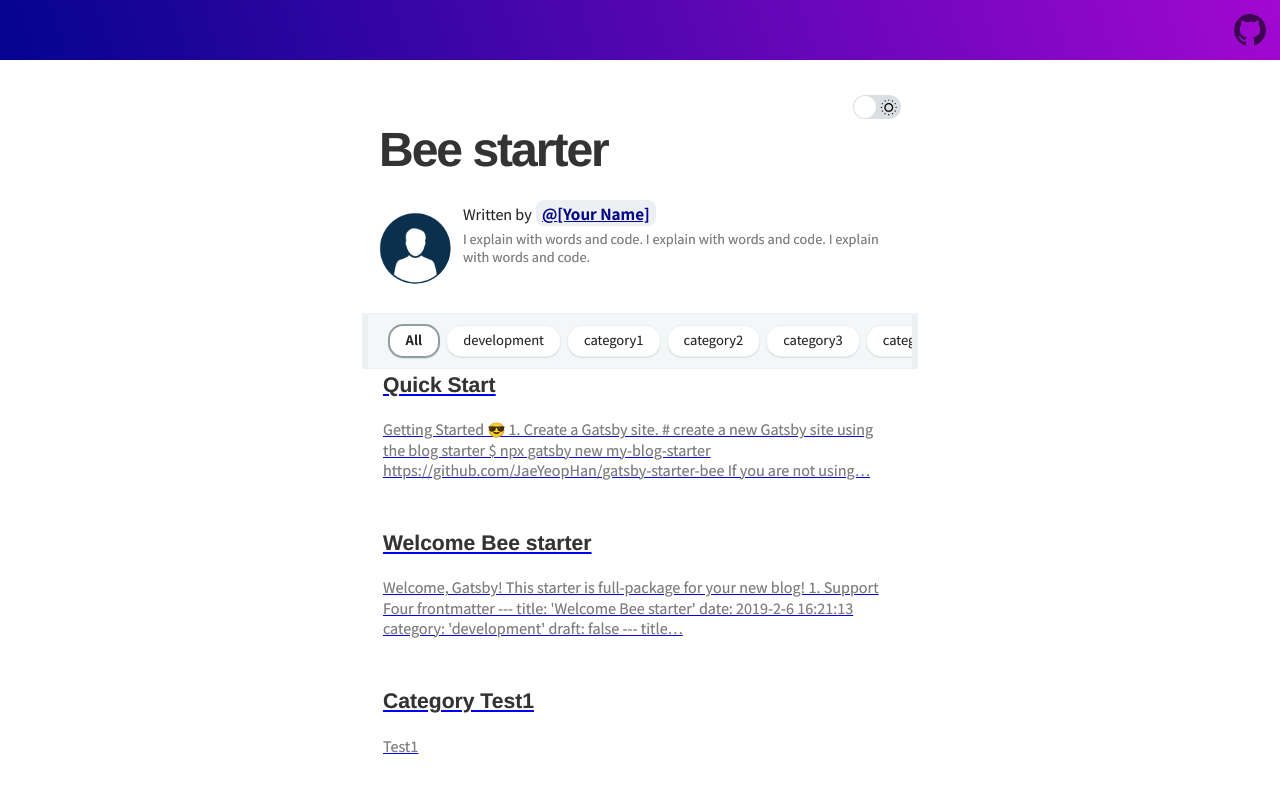
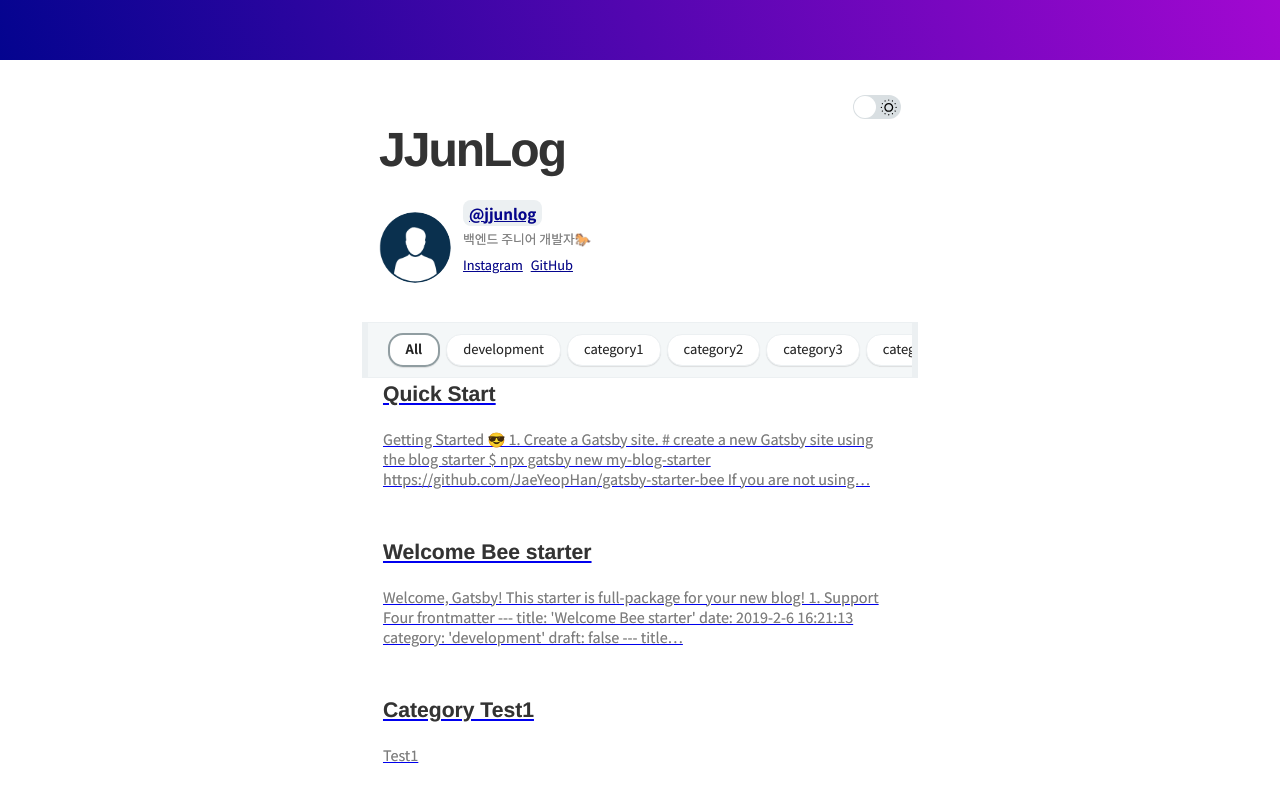
Before and after one commit to iamjunsulee/blogtest, a Gatsby site: page / in a window 1280 px wide. Shown: the top 800 px of the page. Built offline with nearby package versions, Linux system fonts and the light colour scheme; Gatsby itself is replaced by a stand-in of ours; some packages are replaced by stand-ins of ours; what typography-theme-github would draw is missing.

Commit message:
style : 메인화면 커스텀 적용

```diff
--- a/gatsby-config.js
+++ b/gatsby-config.js
@@ -83,7 +83,7 @@
         start_url: `/`,
         background_color: `#ffffff`,
         theme_color: `#663399`,
-        display: `minimal-ui`,
+        display: `standalone`,
         icon: metaConfig.icon,
       },
     },
@@ -96,8 +96,8 @@
     {
       resolve: 'gatsby-plugin-robots-txt',
       options: {
-        host: 'https://your-blog.netlify.app',
-        sitemap: 'https://your-blog.netlify.app/sitemap.xml',
+        host: 'https://jjunlog.netlify.app',
+        sitemap: 'https://jjunlog.netlify.app/sitemap.xml',
         policy: [
           {
             userAgent: '*',
--- a/gatsby-meta-config.js
+++ b/gatsby-meta-config.js
@@ -1,16 +1,16 @@
 module.exports = {
-  title: `Bee starter`,
+  title: `JJunLog`,
   description: `Blog posted about ...`,
-  author: `[Your Name]`,
-  introduction: `I explain with words and code. I explain with words and code. I explain with words and code.`,
-  siteUrl: `https://gatsby-starter-bee.netlify.com`, // Your blog site url
+  author: `jjunlog`,
+  introduction: `백엔드 주니어 개발자🐎`,
+  siteUrl: `https://jjunlog.netlify.app`, // Your blog site url
   social: {
     twitter: ``, // Your Twitter account
-    github: ``, // Your GitHub account
+    github: `iamjunsulee`, // Your GitHub account
     medium: ``, // Your Medium account
     facebook: ``, // Your Facebook account
     linkedin: ``, // Your LinkedIn account
-    instagram: ``, // Your Instagram account
+    instagram: `climber_jjun`, // Your Instagram account
   },
   icon: `content/assets/felog.png`, // Add your favicon
   keywords: [`blog`],
--- a/src/components/bio/index.jsx
+++ b/src/components/bio/index.jsx
@@ -23,7 +23,6 @@
                 }}
               />
               <div className="author-name">
-                <span className="author-name-prefix">Written by</span>
                 <Link to={'/about'} className="author-name-content">
                   <span>@{author}</span>
                 </Link>
@@ -69,7 +68,7 @@
   query BioQuery {
     avatar: file(absolutePath: { regex: "/profile.png/" }) {
       childImageSharp {
-        fixed(width: 72, height: 72) {
+        fixed(width: 71, height: 71) {
           ...GatsbyImageSharpFixed
         }
       }
--- a/src/components/footer/index.jsx
+++ b/src/components/footer/index.jsx
@@ -4,7 +4,7 @@
 
 export const Footer = () => (
   <footer className="footer">
-    ©<a href="https://github.com/JaeYeopHan">Jbee</a>, Built with{' '}
+    ©<a href="https://github.com/iamjunsulee">jjunlog</a>, Built with{' '}
     <a href="https://github.com/JaeYeopHan/gatsby-starter-bee">
       Gatsby-starter-bee
     </a>
--- a/src/components/social-share/github-icon/index.jsx
+++ b/src/components/social-share/github-icon/index.jsx
@@ -5,7 +5,7 @@
 export const GitHubIcon = () => {
   return (
     <a
-      href="https://github.com/JaeYeopHan/felog"
+      href="https://github.com/iamjunsulee/jjunlog"
       className="github"
       aria-label="GitHub"
       target="_blank"
--- a/src/components/social-share/github-icon/index.scss
+++ b/src/components/social-share/github-icon/index.scss
@@ -1,5 +1,4 @@
 .github {
-  float: right;
   padding: 14px;
   opacity: 0.6;
 }
--- a/src/components/top/index.jsx
+++ b/src/components/top/index.jsx
@@ -1,6 +1,5 @@
 import React from 'react'
 import { Link } from 'gatsby'
-import { GitHubIcon } from '../social-share/github-icon'
 
 import './index.scss'
 
@@ -13,7 +12,6 @@
           {title}
         </Link>
       )}
-      <GitHubIcon />
     </div>
   )
 }
```
Also changed, not shown: content/assets/felog.png, 1 other file.
